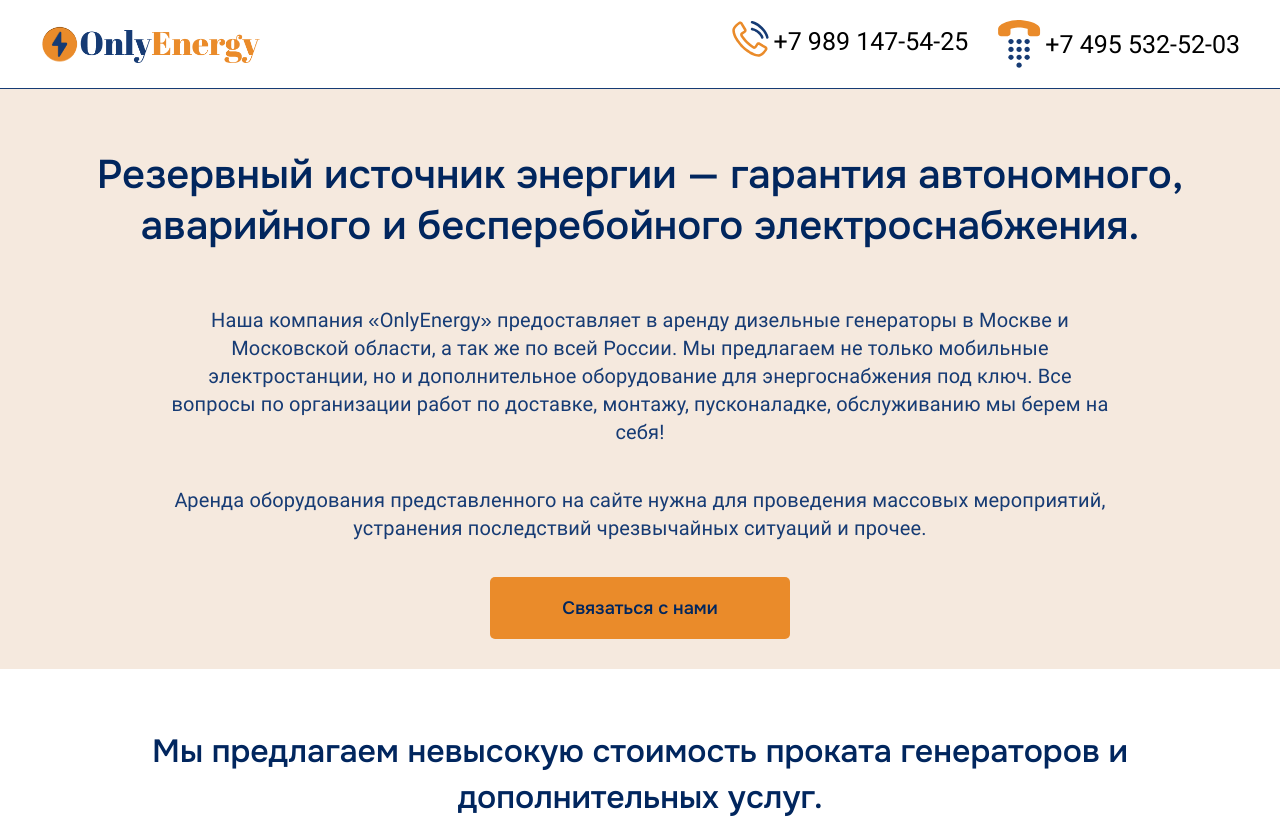
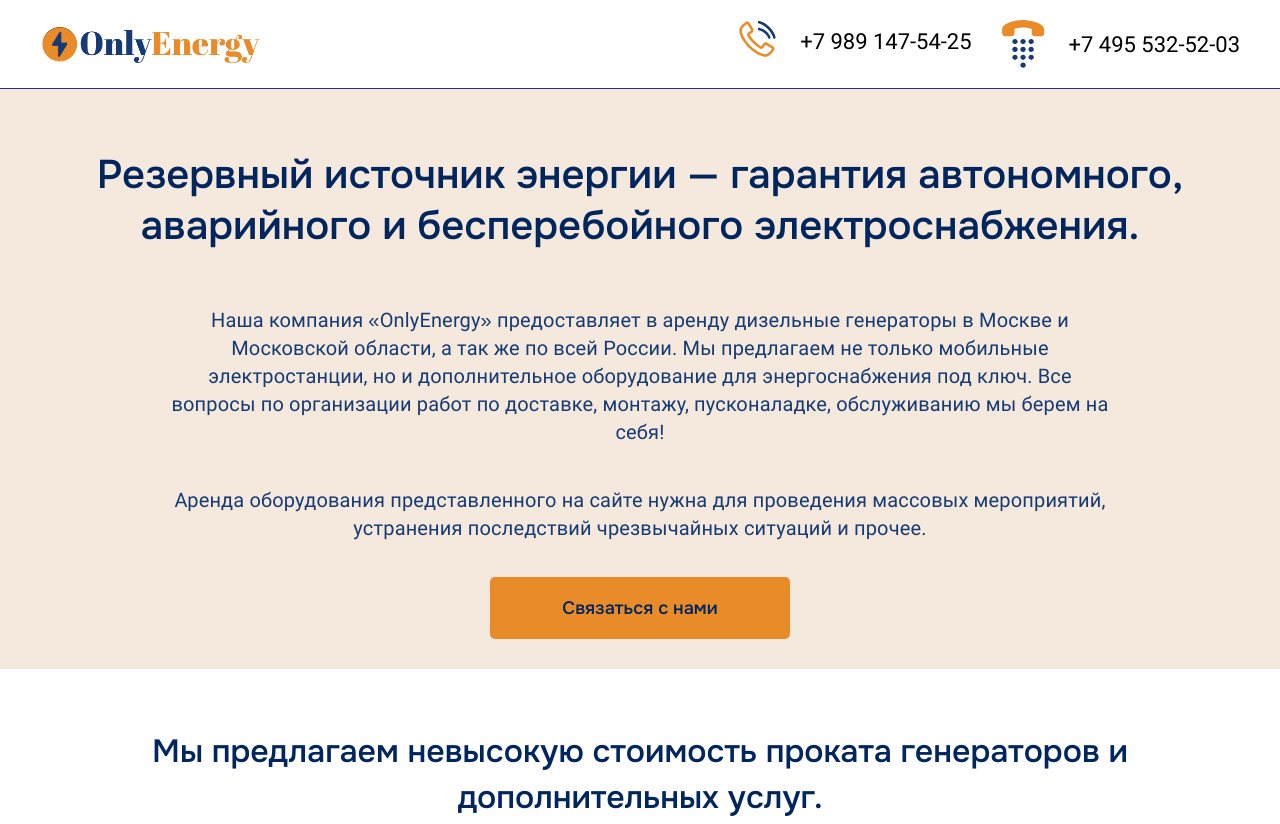
Before and after one commit to MiniGirlSupra/OnlyEnergy, a plain HTML site: page index.html in a window 1280 px wide. Shown: the top 824 px of the page. Drawn offline with Linux system fonts and the light colour scheme.

Commit message:
Add files via upload

```diff
--- a/styles/style.css
+++ b/styles/style.css
@@ -59,20 +59,18 @@
     display: flex;
 }
 
+.contacts svg {
+    margin-right: 20px;
+}
+
 .mobile {
     margin-right: 30px;
 }
 
-.mobile svg, .mobile span {
+.mobile svg, .mobile span, .stationary svg, .stationary span {
     vertical-align: middle;
     font-family: Roboto, sans-serif;
-    font-size: 25px;
-}
-
-.stationary svg, .stationary span {
-    vertical-align: middle;
-    font-family: Roboto, sans-serif;
-    font-size: 25px;
+    font-size: 22px;
 }
 
 .main {
```
Also changed, not shown: index.html (+0 -1 lines).
